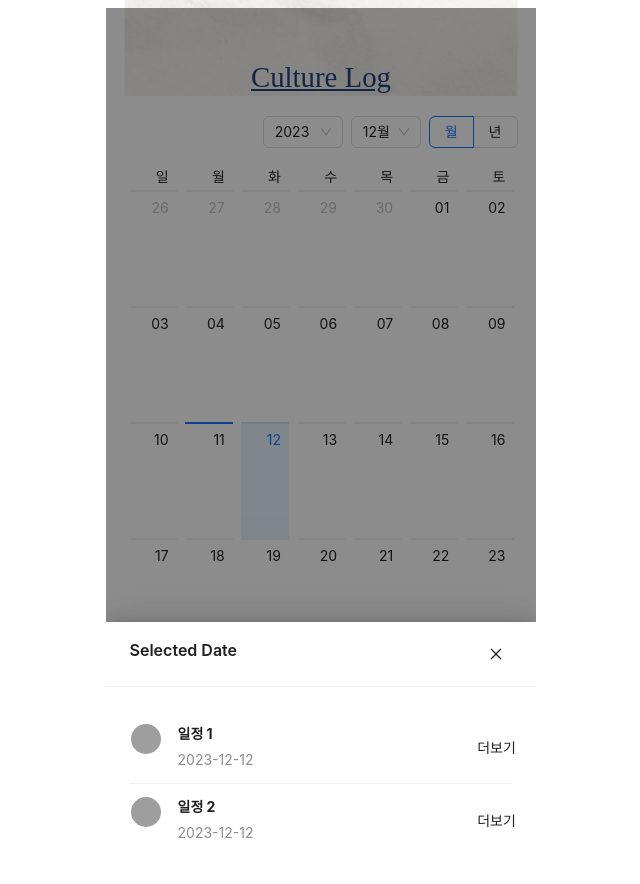
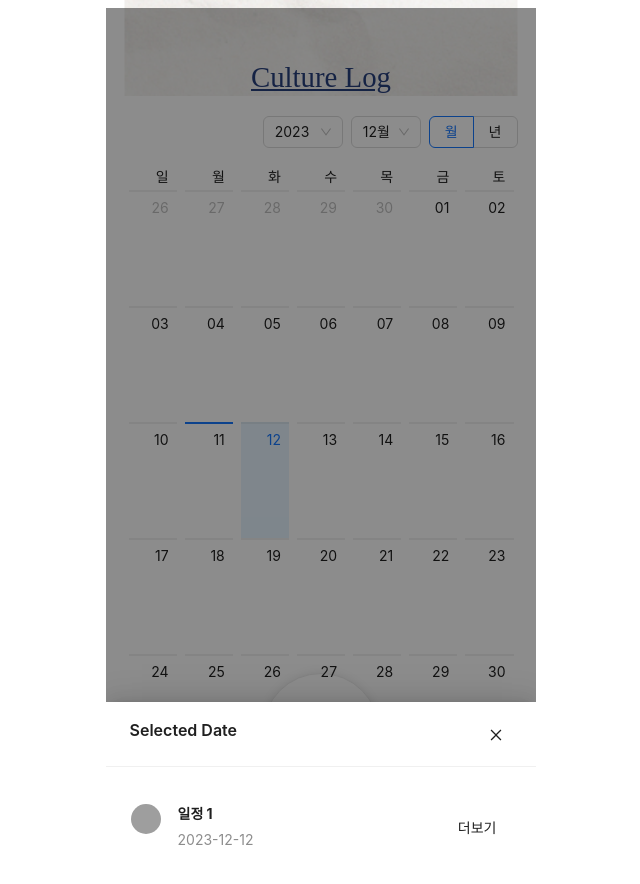
Before and after one commit to devcodemaestro/culturelog, a React (Create React App) app: page / in a window 1280 px wide. Both pictures are taken after a click on the element "12". Shown: the top 884 px of the page, without its empty margins (319-959 px from the left). Built offline with nearby package versions, Linux system fonts and the light colour scheme; grey boxes are pictures that could not be loaded; the HTML template or start-up script is replaced by a standard one.

Commit message:
feat : Drawer 영역 수정
1. 링크 동작 위치 변경

2. Calendar와 json의 date가 동일할 때만 하위 List를 생성

3. 해당일자에 json의 date 값이 있는 경우만 Drawer 영역이 동작

```diff
--- a/src/pages/Main.js
+++ b/src/pages/Main.js
@@ -1,49 +1,64 @@
-import React, { useState } from "react";
+import React, { useEffect, useState } from "react";
+import { Avatar, Button, Calendar, Drawer, List } from "antd";
+import "dayjs/locale/ko";
+import { css } from "@emotion/react";
 import Header from "../components/Header";
 import Footer from "../components/Footer";
-import { Avatar, Button, Calendar, Drawer, List, theme } from "antd";
-import "dayjs/locale/ko";
-import { css } from "@emotion/react";
 import dayjs from "dayjs";
 import locale from "antd/es/date-picker/locale/ko_KR";
 import { CloseOutlined } from "@ant-design/icons";
 import { Link } from "react-router-dom";
 
-// 캘린더 영역
-const onPanelChange = (value, mode) => {
-  console.log(value);
-  // console.log(value.format("YYYY-MM-DD"), mode);
-};
-dayjs.locale("ko");
-
 const Main = () => {
-  // Drawer 영역
   const [open, setOpen] = useState(false);
   const [selectedDate, setSelectedDate] = useState(null);
-  const showDrawer = value => {
-    setSelectedDate(value);
-    setOpen(true);
-  };
-  const onClose = () => {
-    setOpen(false);
-  };
-
+  const [matchingData, setMatchingData] = useState(null); // 이미지 주소 상태 추가
   // JSON 테스트용 데이터
   const jsonData = [
     {
       id: 1,
       title: "일정 1",
       date: "2023-12-12",
-      image: "photo1.svg",
+      image:
+        "https://img.wowtv.co.kr/wowtv_news/dnrs/20230720/2023072008522607175d3244b4fed182172185139.jpg",
     },
     {
       id: 2,
       title: "일정 2",
-      date: "2023-12-12",
-      image: "photo2.svg",
+      date: "2023-12-13",
+      image:
+        "https://img.imbc.com/template/2023/07/program_91d1c748-cc1d-4493-b56d-0b2b06564ea2.jpg",
     },
     // ... 기타 데이터
   ];
+
+  // 캘린더 영역
+  const onPanelChange = (value, mode) => {
+    console.log(value);
+    // console.log(value.format("YYYY-MM-DD"), mode);
+  };
+
+  // Drawer 영역
+
+  const handleSelect = value => {
+    const matchingData = jsonData.find(data =>
+      dayjs(data.date).isSame(value, "date"),
+    );
+
+    if (matchingData) {
+      setSelectedDate(value);
+      setMatchingData(matchingData);
+      setOpen(true);
+    } else {
+      // matchingData가 없으면 Drawer를 열지 않음
+      setOpen(false);
+    }
+  };
+
+  // Drawer 닫기 핸들러
+  const handleCloseDrawer = () => {
+    setOpen(false);
+  };
 
   return (
     <>
@@ -52,8 +67,9 @@ const Main = () => {
         defaultValue={dayjs("ko").date()}
         onPanelChange={onPanelChange}
         locale={locale}
-        onSelect={showDrawer}
+        onSelect={handleSelect}
       />
+
       <Footer></Footer>
       <Drawer
         title={
@@ -62,35 +78,37 @@ const Main = () => {
             <Button
               type="text"
               icon={<CloseOutlined />}
-              onClick={onClose}
+              onClick={handleCloseDrawer}
               style={{ float: "right" }}
             />
           </>
         }
         placement="bottom"
         closable={false}
-        onClose={onClose}
+        onClose={handleCloseDrawer}
         open={open}
         getContainer={false}
-        width="70%"
+        height="30%"
       >
-        {selectedDate ? (
+        {matchingData ? (
           <List
             itemLayout="horizontal"
-            dataSource={jsonData} // JSON 데이터를 리스트에 전달
+            dataSource={[matchingData]} // JSON 데이터를 리스트에 전달
             renderItem={item => (
               <List.Item>
                 <List.Item.Meta
                   avatar={<Avatar src={item.image} />}
-                  title={<Link to={`/details/${item.id}`}>{item.title}</Link>}
+                  title={item.title}
                   description={item.date}
                 />
-                <Button type="text" icon={"더보기"} />
+                <Link to={`/details/${item.id}`}>
+                  <Button type="text">더보기</Button>
+                </Link>
               </List.Item>
             )}
           />
         ) : (
-          <p>No date selected</p>
+          <></>
         )}
       </Drawer>
     </>
```
